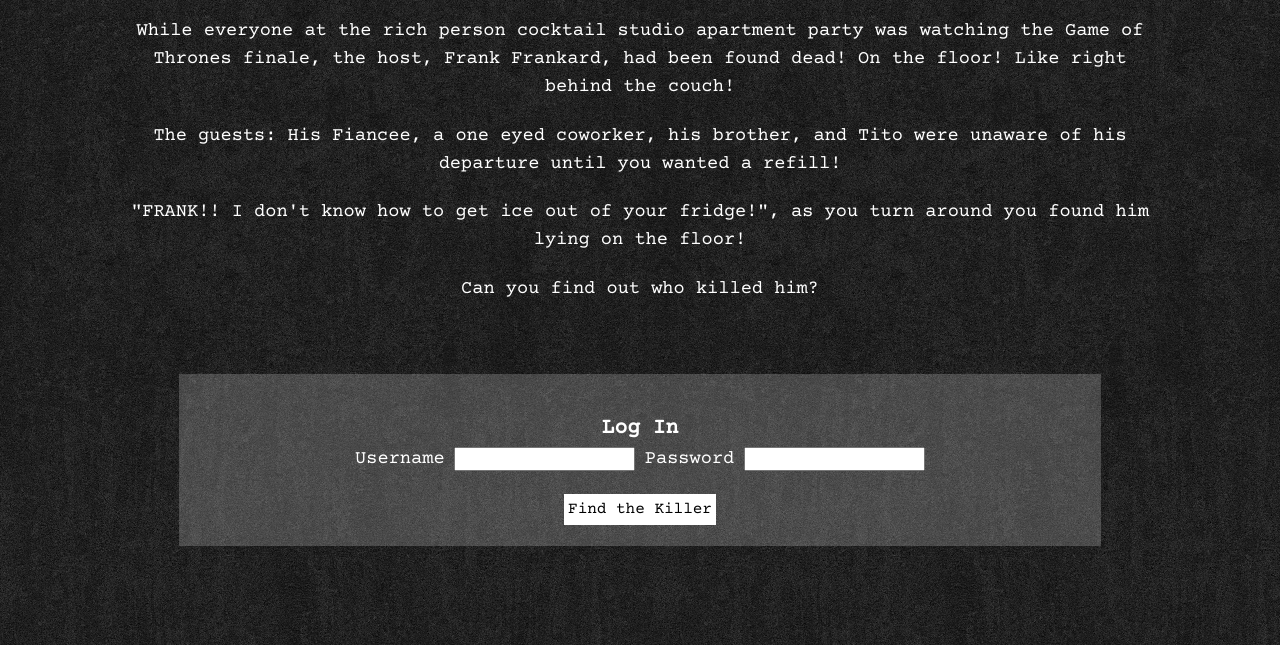
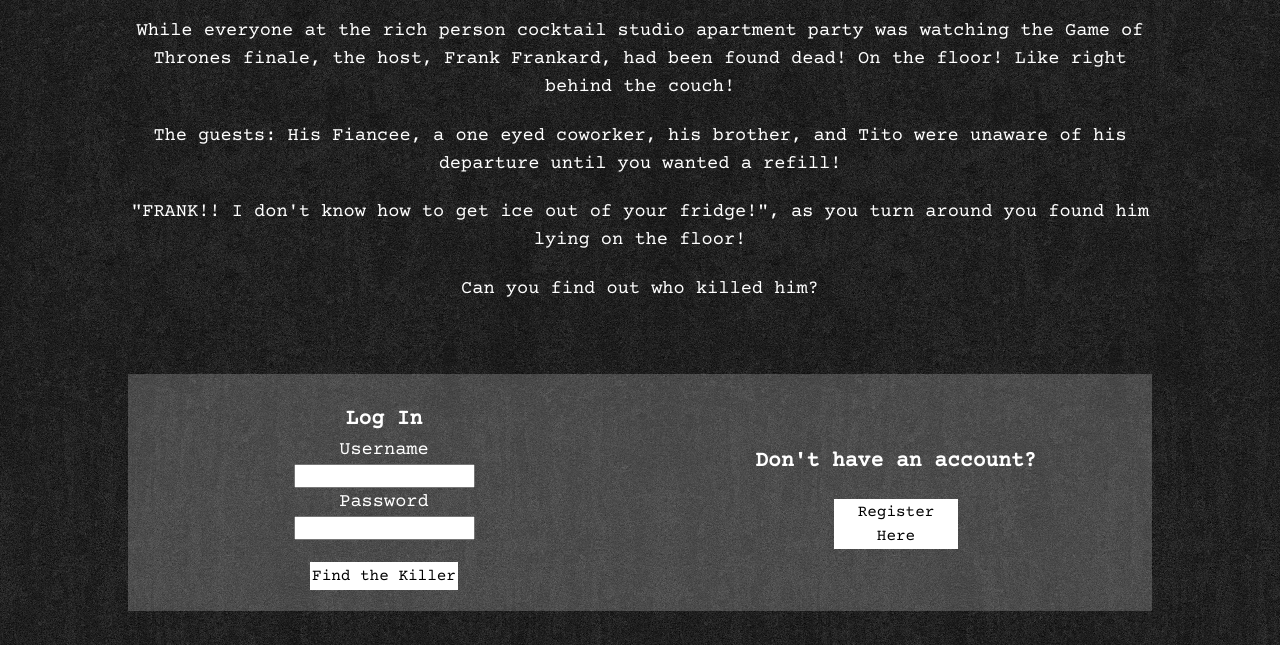
Before and after one commit to ZonkeyStripes/The-Death-Clause, a website: page public/index.html in a window 1280 px wide. Shown: the part 121-766 px from the top of the page. Drawn offline with nearby package versions, Linux system fonts and the light colour scheme.

Commit message:
made responsive

```diff
--- a/public/css/style.css
+++ b/public/css/style.css
@@ -101,3 +101,8 @@ button{
 
 
 /* media query breapoints here */
+@media only screen and (min-width: 600px){
+    .options{
+        flex-direction: row;
+    }
+}
--- a/public/index.html
+++ b/public/index.html
@@ -32,13 +32,12 @@
 
             <div class="log">
                 <h3>Log In</h3>
-                <div>
                     <label for="username">Username</label>
                     <input type="text" name="username" id="username">
                     <label for="password">Password</label>
                     <input type="password" name="password" id="password">
                     <button type="submit" id="login">Find the Killer</button>
-                </div>
+
             </div>
 
             <div class="reg">
```
